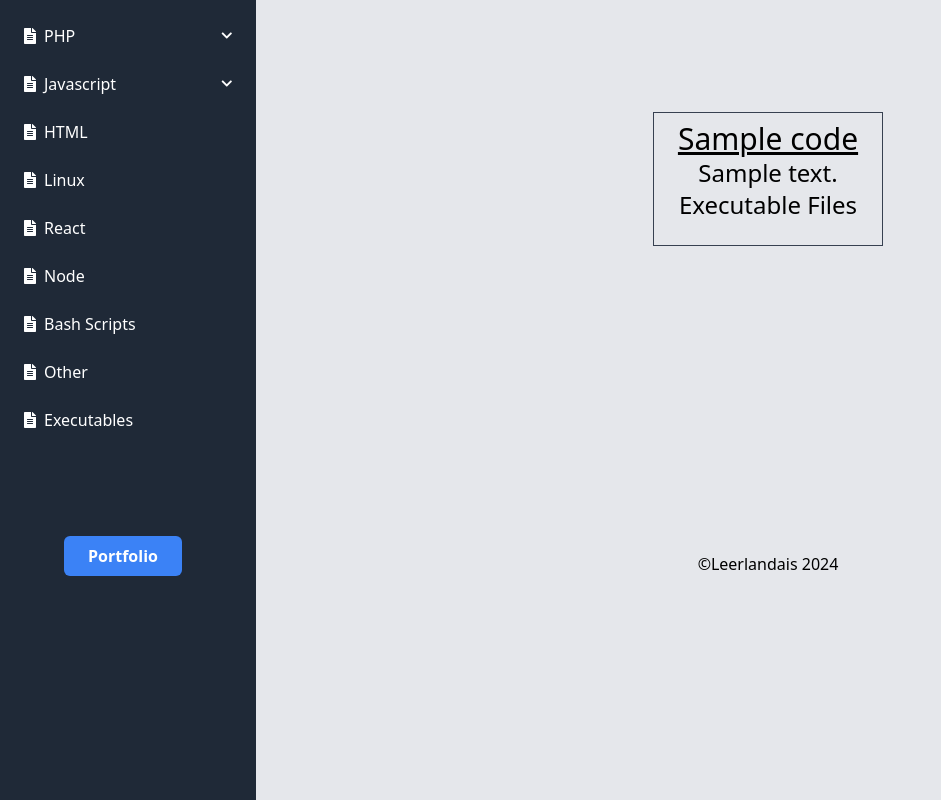
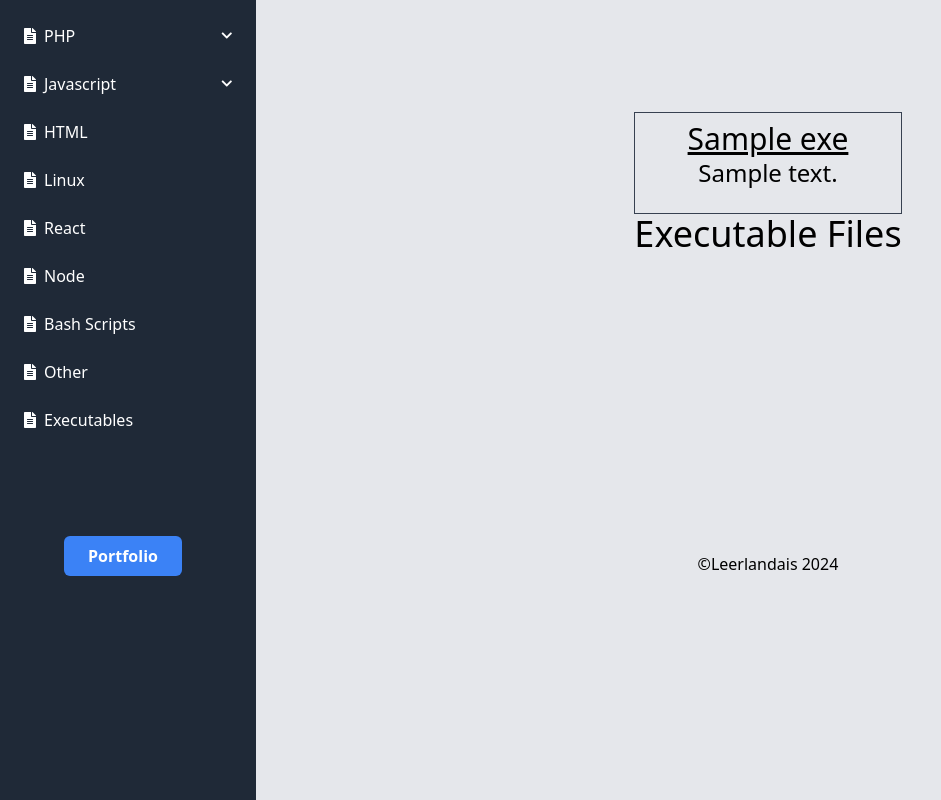
Before and after one commit to Leerlandais/final_snippets, a PHP site: template view/publicView/public.view.exes.twig in a window 1280 px wide. Shown: the part 64-864 px from the top of the page, without its empty margins (0-941 px from the left). Run offline with PHP 8.4, Linux system fonts and the light colour scheme; the template is opened without the code that fills it: most values are stand-ins (such as "Sample title", 1, 10 or a date in 2020); some libraries are stand-ins or nearby versions.

```diff
--- a/view/publicView/public.view.exes.twig
+++ b/view/publicView/public.view.exes.twig
@@ -2,15 +2,13 @@
 
 {% block title %} Public | View Executables {% endblock %}
 {% block content %}
-
-{% for code in getCode %}
+{% for exes in getExes %}
     <div class="text-left border border-gray-700 pt-2 px-6 pb-6 mt-28">
-        <h3 class="text-3xl text-center underline">{{ code.getSnipExesTitle | capitalize }}</h3>
-        <h4 class="text-2xl text-center">{{ code.getSnipExesDesc }}</h4>
-        <h4 class="text-2xl text-center">Executable Files</h4>
+        <h3 class="text-3xl text-center underline">{{ exes.getSnipExesTitle | capitalize }}</h3>
+        <h4 class="text-2xl text-center">{{ exes.getSnipExesDesc }}</h4>
     </div>
-
     {% endfor %}
+        <h4 class="text-4xl text-center">Executable Files</h4>
 {% endblock %}
 {% block javascript %}
 {{ parent() }}
```
Also changed, not shown: controller/publicController.php (+7 -1 lines).
